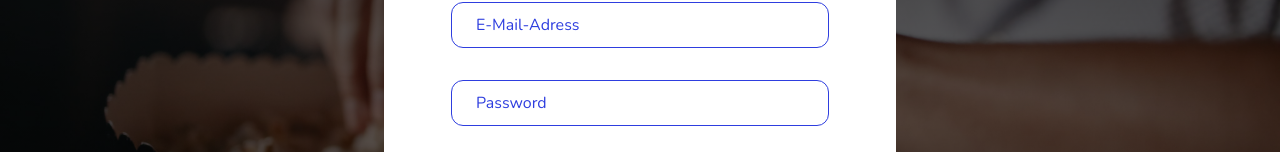
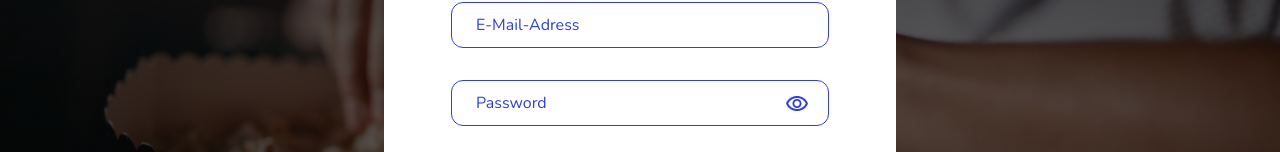
Before and after one commit to Jad134/videoflix-frontend, an Angular app: page /login in a window 1280 px wide. Shown: the part 284-436 px from the top of the page. Built offline with nearby package versions, Linux system fonts and the light colour scheme.

Commit message:
hide and show passwort button

```diff
--- a/src/app/login-page/login-dialog/login-dialog.component.html
+++ b/src/app/login-page/login-dialog/login-dialog.component.html
@@ -8,8 +8,12 @@
                 <form class="login-form" action="">
                     <input [(ngModel)]="sharedService.currentMail" name="email" placeholder="E-Mail-Adress"
                         class="login-email-input" type="email">
-                    <input [(ngModel)]="password" name="password" placeholder="Password" class="login-password-input"
-                        type="password">
+                        <div class="pw-input-container">
+                            <input [(ngModel)]="password" name="password" placeholder="Password" class="login-password-input"
+                            [type]="isPasswordVisible ? 'text' : 'password'">
+                            <img (click)="togglePasswordVisibility()" class="visibility-icon" src="../../../assets/img/visibility.png" alt="">
+                        </div>
+
                     <button (click)="logIn()" class="login-button">Log In</button>
                 </form>
                 <div class="link-container">
--- a/src/app/login-page/login-dialog/login-dialog.component.scss
+++ b/src/app/login-page/login-dialog/login-dialog.component.scss
@@ -84,6 +84,17 @@ section {
         font-size: 16px;
         color: $main-blue
     }
+}
+
+.pw-input-container{
+    position: relative;
+}
+
+.visibility-icon{
+    position: absolute;
+    right: 20px;
+    top: 12px;
+    cursor: pointer;
 }
 
 .login-button {
--- a/src/app/login-page/login-dialog/login-dialog.component.ts
+++ b/src/app/login-page/login-dialog/login-dialog.component.ts
@@ -21,6 +21,7 @@ export class LoginDialogComponent {
     mailOrPasswordWrong: boolean = false;
     loading :boolean = false;
     hideLogInButton = true;
+    isPasswordVisible: boolean = false;
 
     constructor(private router: Router) {}
 
@@ -41,4 +42,8 @@ export class LoginDialogComponent {
 
 
     }
+
+    togglePasswordVisibility() {
+        this.isPasswordVisible = !this.isPasswordVisible;
+      }
 }
--- a/src/app/register-page/register/register.component.html
+++ b/src/app/register-page/register/register.component.html
@@ -42,10 +42,18 @@
             <div class="action-div">
                 <h2>Password</h2>
                 <form #pwForm="ngForm" class="login-form2">
-                    <input required [(ngModel)]="pw1" placeholder="Password" name="firstPassword"
-                        class="login-email-input" type="password">
-                    <input required [(ngModel)]="pw2" placeholder="Confirm password" name="repeatPassword"
-                        class="login-email-input" type="password">
+                    <div class="pw-input-container">
+                        <input [type]="isPasswordVisible ? 'text' : 'password'" required [(ngModel)]="pw1" placeholder="Password" name="firstPassword"
+                        class="login-email-input" >
+                        <img (click)="togglePasswordVisibility()" class="visibility-icon" src="../../../assets/img/visibility.png" alt="">
+                    </div>
+                    <div class="pw-input-container">
+                        <input required [(ngModel)]="pw2" placeholder="Confirm password" name="repeatPassword"
+                        class="login-email-input" [type]="isPasswordVisible ? 'text' : 'password'">
+                        <img (click)="togglePasswordVisibility()" class="visibility-icon" src="../../../assets/img/visibility.png" alt="">
+                    </div>
+
+
                     <button [disabled]="!pwForm.valid || pw1 !== pw2" (click)="register()" class="login-button"
                         type="submit">Register</button>
                     <button class="login-button" type="button" (click)="onPrevious()">Back</button>
--- a/src/app/register-page/register/register.component.scss
+++ b/src/app/register-page/register/register.component.scss
@@ -246,6 +246,17 @@ input[type="number"]::-webkit-outer-spin-button {
     }
 }
 
+.pw-input-container{
+    position: relative;
+}
+
+.visibility-icon{
+    position: absolute;
+    right: 20px;
+    top: 12px;
+    cursor: pointer;
+}
+
 /*Loading Screen*/
 .spinner-container {
     display: flex;
--- a/src/app/register-page/register/register.component.ts
+++ b/src/app/register-page/register/register.component.ts
@@ -57,6 +57,7 @@ export class RegisterComponent {
     pw2!: string;
     loading = false;
     @ViewChild('mailInfo') mailInfo!: ElementRef<HTMLParagraphElement>;
+    isPasswordVisible: boolean = false;
 
     constructor(private router: Router) {
 
@@ -160,4 +161,9 @@ export class RegisterComponent {
     routeToLogIn() {
         this.router.navigate(['login'])
     }
+
+
+    togglePasswordVisibility() {
+        this.isPasswordVisible = !this.isPasswordVisible;
+      }
 }
```
